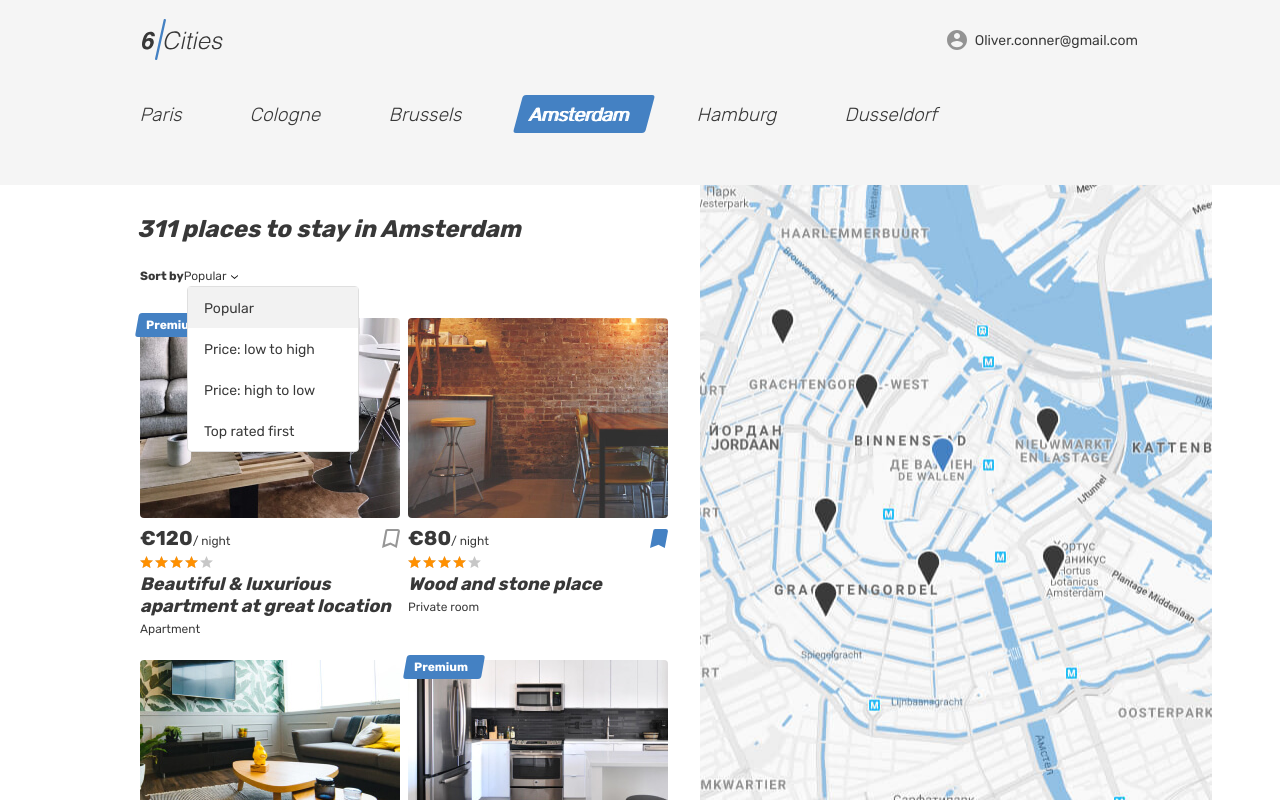
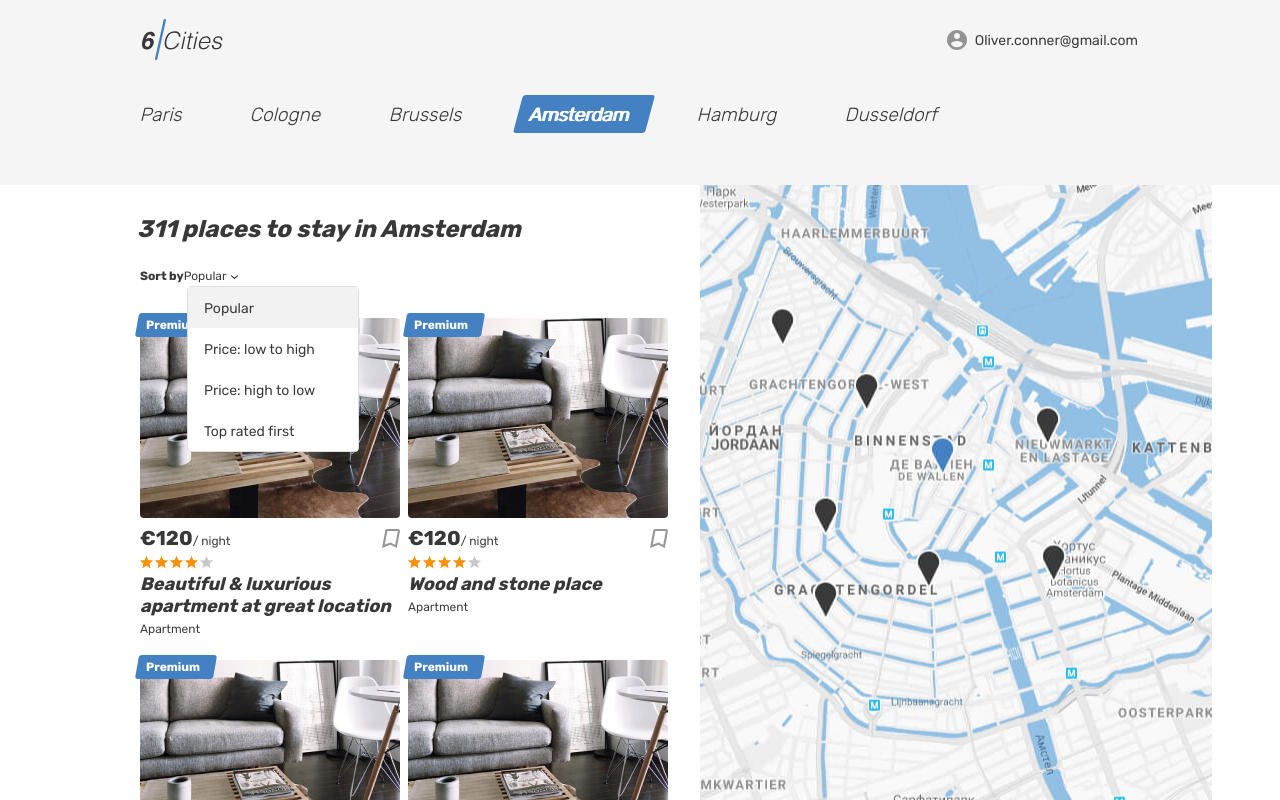
Before and after one commit to vlad-donchenko/608811-six-cities-4, a React app: page / in a window 1280 px wide. Built offline with nearby package versions, Linux system fonts and the light colour scheme.

Commit message:
add props and validate

```diff
--- a/package.json
+++ b/package.json
@@ -25,6 +25,7 @@
     "node": "10"
   },
   "dependencies": {
+    "prop-types": "15.7.2",
     "react": "16.13.1",
     "react-dom": "16.13.1"
   }
--- a/src/components/app/app.jsx
+++ b/src/components/app/app.jsx
@@ -1,11 +1,16 @@
 import React from "react";
 import Main from "../main/main.jsx";
+import {offersType, titlesType} from "../../types";
 
 const App = (props) => {
-  // eslint-disable-next-line react/prop-types
-  const {offers} = props;
+  const {offers, titles} = props;
 
-  return (<Main offers={offers}/>);
+  return (<Main offers={offers} titles={titles}/>);
+};
+
+App.propTypes = {
+  offers: offersType,
+  titles: titlesType
 };
 
 export default App;
--- a/src/components/main/main.jsx
+++ b/src/components/main/main.jsx
@@ -1,8 +1,9 @@
 import React from "react";
+import {offersType, titlesType} from "../../types";
 
 const Main = (props) => {
-  // eslint-disable-next-line react/prop-types
-  const {offers} = props;
+  const {offers, titles} = props;
+
   return (
     <div className="page page--gray page--main">
       <header className="header">
@@ -86,7 +87,9 @@
                 </ul>
               </form>
               <div className="cities__places-list places__list tabs__content">
-                <article className="cities__place-card place-card">
+                {titles.map((title, index) => {
+                  return (
+                    <article key={index} className="cities__place-card place-card">
                       <div className="place-card__mark">
                         <span>Premium</span>
                       </div>
@@ -115,142 +118,13 @@
                           </div>
                         </div>
                         <h2 className="place-card__name">
-                      <a href="#">Beautiful &amp; luxurious apartment at great location</a>
+                          <a href="#">{title}</a>
                         </h2>
                         <p className="place-card__type">Apartment</p>
                       </div>
                     </article>
-
-                <article className="cities__place-card place-card">
-                  <div className="cities__image-wrapper place-card__image-wrapper">
-                    <a href="#">
-                      <img className="place-card__image" src="img/room.jpg" width="260" height="200" alt="Place image"/>
-                    </a>
-                  </div>
-                  <div className="place-card__info">
-                    <div className="place-card__price-wrapper">
-                      <div className="place-card__price">
-                        <b className="place-card__price-value">&euro;80</b>
-                        <span className="place-card__price-text">&#47;&nbsp;night</span>
-                      </div>
-                      <button className="place-card__bookmark-button place-card__bookmark-button--active button" type="button">
-                        <svg className="place-card__bookmark-icon" width="18" height="19">
-                          <use xlinkHref="#icon-bookmark"/>
-                        </svg>
-                        <span className="visually-hidden">In bookmarks</span>
-                      </button>
-                    </div>
-                    <div className="place-card__rating rating">
-                      <div className="place-card__stars rating__stars">
-                        <span style={{width: `${80}%`}}/>
-                        <span className="visually-hidden">Rating</span>
-                      </div>
-                    </div>
-                    <h2 className="place-card__name">
-                      <a href="#">Wood and stone place</a>
-                    </h2>
-                    <p className="place-card__type">Private room</p>
-                  </div>
-                </article>
-
-                <article className="cities__place-card place-card">
-                  <div className="cities__image-wrapper place-card__image-wrapper">
-                    <a href="#">
-                      <img className="place-card__image" src="img/apartment-02.jpg" width="260" height="200" alt="Place image"/>
-                    </a>
-                  </div>
-                  <div className="place-card__info">
-                    <div className="place-card__price-wrapper">
-                      <div className="place-card__price">
-                        <b className="place-card__price-value">&euro;132</b>
-                        <span className="place-card__price-text">&#47;&nbsp;night</span>
-                      </div>
-                      <button className="place-card__bookmark-button button" type="button">
-                        <svg className="place-card__bookmark-icon" width="18" height="19">
-                          <use xlinkHref="#icon-bookmark"/>
-                        </svg>
-                        <span className="visually-hidden">To bookmarks</span>
-                      </button>
-                    </div>
-                    <div className="place-card__rating rating">
-                      <div className="place-card__stars rating__stars">
-                        <span style={{width: `${80}%`}}/>
-                        <span className="visually-hidden">Rating</span>
-                      </div>
-                    </div>
-                    <h2 className="place-card__name">
-                      <a href="#">Canal View Prinsengracht</a>
-                    </h2>
-                    <p className="place-card__type">Apartment</p>
-                  </div>
-                </article>
-
-                <article className="cities__place-card place-card">
-                  <div className="place-card__mark">
-                    <span>Premium</span>
-                  </div>
-                  <div className="cities__image-wrapper place-card__image-wrapper">
-                    <a href="#">
-                      <img className="place-card__image" src="img/apartment-03.jpg" width="260" height="200" alt="Place image"/>
-                    </a>
-                  </div>
-                  <div className="place-card__info">
-                    <div className="place-card__price-wrapper">
-                      <div className="place-card__price">
-                        <b className="place-card__price-value">&euro;180</b>
-                        <span className="place-card__price-text">&#47;&nbsp;night</span>
-                      </div>
-                      <button className="place-card__bookmark-button button" type="button">
-                        <svg className="place-card__bookmark-icon" width="18" height="19">
-                          <use xlinkHref="#icon-bookmark"/>
-                        </svg>
-                        <span className="visually-hidden">To bookmarks</span>
-                      </button>
-                    </div>
-                    <div className="place-card__rating rating">
-                      <div className="place-card__stars rating__stars">
-                        <span style={{width: `${100}%`}}/>
-                        <span className="visually-hidden">Rating</span>
-                      </div>
-                    </div>
-                    <h2 className="place-card__name">
-                      <a href="#">Nice, cozy, warm big bed apartment</a>
-                    </h2>
-                    <p className="place-card__type">Apartment</p>
-                  </div>
-                </article>
-
-                <article className="cities__place-card place-card">
-                  <div className="cities__image-wrapper place-card__image-wrapper">
-                    <a href="#">
-                      <img className="place-card__image" src="img/room.jpg" width="260" height="200" alt="Place image"/>
-                    </a>
-                  </div>
-                  <div className="place-card__info">
-                    <div className="place-card__price-wrapper">
-                      <div className="place-card__price">
-                        <b className="place-card__price-value">&euro;80</b>
-                        <span className="place-card__price-text">&#47;&nbsp;night</span>
-                      </div>
-                      <button className="place-card__bookmark-button place-card__bookmark-button--active button" type="button">
-                        <svg className="place-card__bookmark-icon" width="18" height="19">
-                          <use xlinkHref="#icon-bookmark-active" />
-                        </svg>
-                        <span className="visually-hidden">In bookmarks</span>
-                      </button>
-                    </div>
-                    <div className="place-card__rating rating">
-                      <div className="place-card__stars rating__stars">
-                        <span style={{width: `${80}%`}}/>
-                        <span className="visually-hidden">Rating</span>
-                      </div>
-                    </div>
-                    <h2 className="place-card__name">
-                      <a href="#">Wood and stone place</a>
-                    </h2>
-                    <p className="place-card__type">Private room</p>
-                  </div>
-                </article>
+                  );
+                })}
               </div>
             </section>
             <div className="cities__right-section">
@@ -263,4 +137,9 @@
   );
 };
 
+Main.propTypes = {
+  offers: offersType,
+  titles: titlesType
+};
+
 export default Main;
--- a/src/index.js
+++ b/src/index.js
@@ -4,8 +4,16 @@
 
 const OFFERS = 311;
 
+const titles = [
+  `Beautiful & luxurious apartment at great location`,
+  `Wood and stone place`,
+  `Canal View Prinsengracht`,
+  `Nice, cozy, warm big bed apartment`,
+  `Wood and stone place`
+];
+
 const init = () => {
-  ReactDOM.render(<App offers={OFFERS}/>, document.querySelector(`#root`));
+  ReactDOM.render(<App offers={OFFERS} titles={titles}/>, document.querySelector(`#root`));
 };
 
 init();
--- /dev/null
+++ b/src/types/index.js
@@ -0,0 +1,6 @@
+import PropTypes from "prop-types";
+
+const offersType = PropTypes.number.isRequired;
+const titlesType = PropTypes.arrayOf(PropTypes.string);
+
+export {offersType, titlesType};
```
Lines whose indentation alone changed are shown as unchanged.
